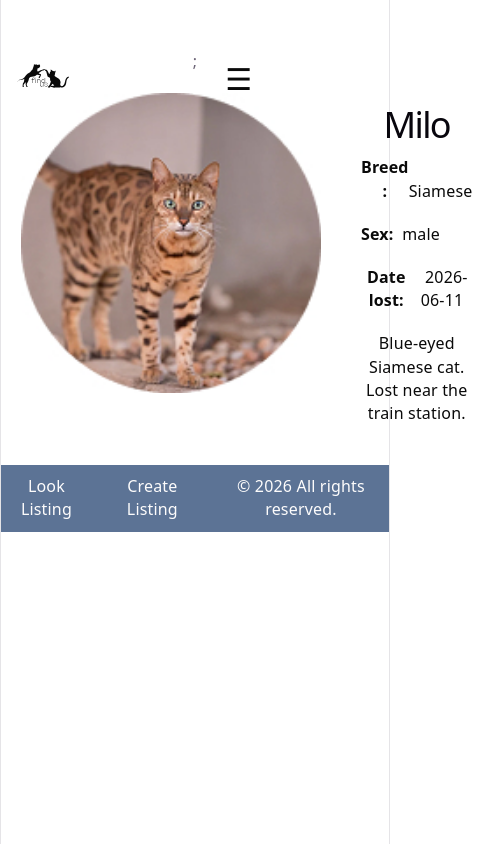
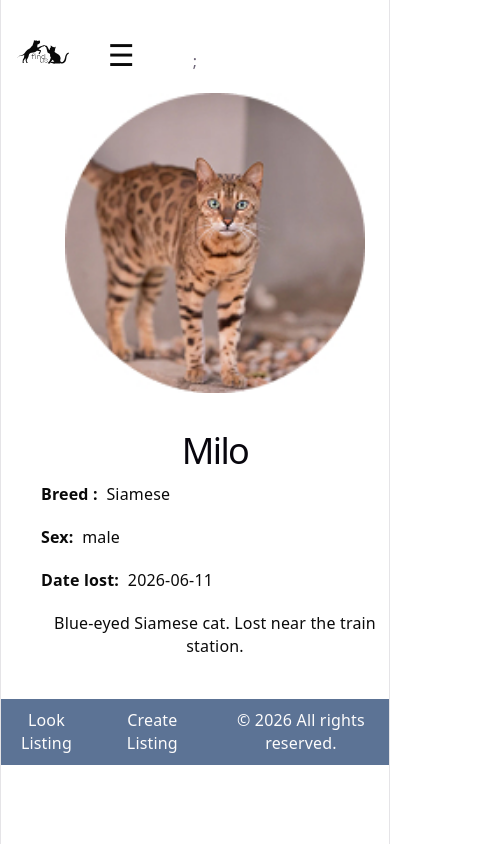
Before and after one commit to liblili/MyReactPetApp, a React (Vite) app: page /pet/1 in a window 390 px wide. Shown: the whole page, 492 px wide, since content can reach past the window. Built offline with nearby package versions, Linux system fonts and the light colour scheme.

Commit message:
Описание изменений

```diff
--- a/src/components/Menu.css
+++ b/src/components/Menu.css
@@ -3,12 +3,11 @@
 }
 .menu {
   position: absolute;
- max-width: 100%;
+  max-width: 100%;
   z-index: 100;
   background: transparent;
-
   display: flex;
-  justify-content: space-between;
+  justify-content: space-around;
   align-items: center;
   padding: 20px 40px;
    @media (max-width: 768px) {
@@ -42,6 +41,7 @@
     padding: 20px 16px;
   }
   .burger {
+    max-width: 60px;
     color: var(--black);
     display: block;
     font-size: 30px;
--- a/src/pages/Home.css
+++ b/src/pages/Home.css
@@ -67,7 +67,8 @@
 color: white;
 border: 1px white;
 margin:   10% 10% ;
-width: 40%;
+max-width: 100%;
+
   }
 }
 .namofsite{
--- a/src/pages/PetDetails.css
+++ b/src/pages/PetDetails.css
@@ -15,3 +15,10 @@
     font-weight: 700;
 
 }
+ @media (max-width: 768px) {
+    .pet-details{
+        display: flex;
+        flex-direction: column;
+        flex-wrap: wrap;
+    }
+ }
```
